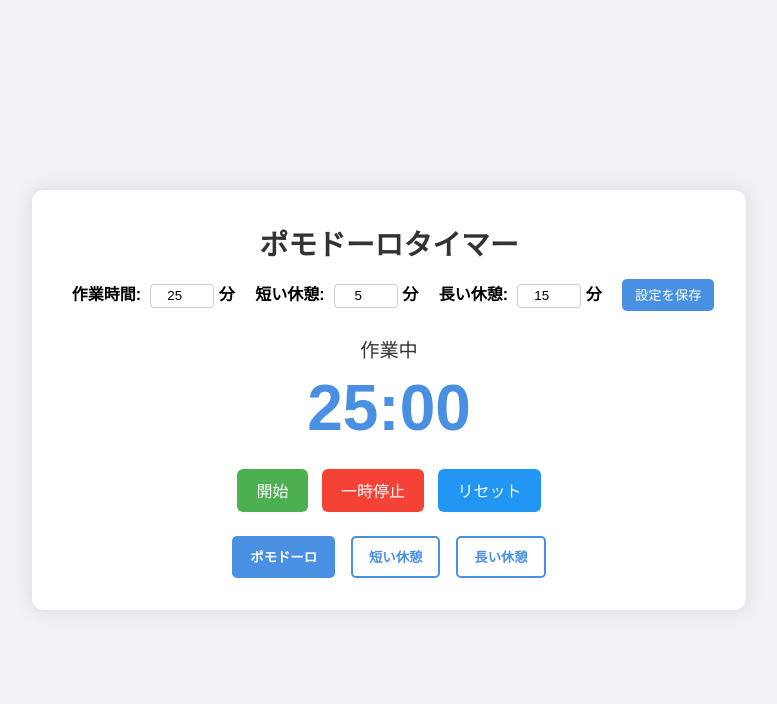
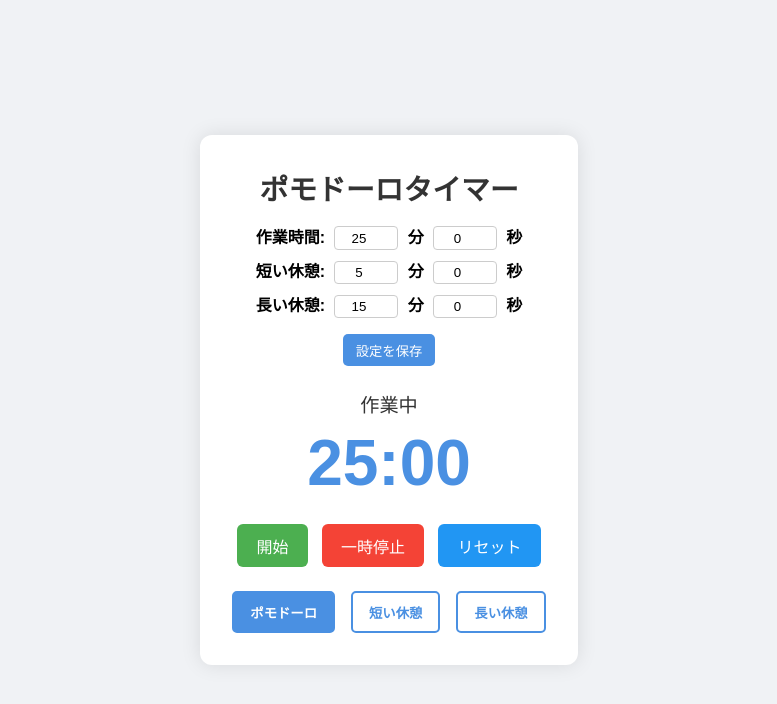
Before and after one commit to nerori7/pomodoro-timer, a plain HTML site: page index.html in a window 1280 px wide. Shown: the whole page, without its empty margins (251-1028 px from the left). Drawn offline with Linux system fonts and the light colour scheme.

Commit message:
秒数設定機能を追加

```diff
--- a/index.html
+++ b/index.html
@@ -12,15 +12,24 @@
 
     <!-- 設定セクション -->
     <div class="settings">
+      <div class="setting-item">
         <label>作業時間:
-        <input type="number" id="workTime" value="25" min="1"> 分
+          <input type="number" id="workMin"      value="25" min="0"> 分
+          <input type="number" id="workSec"      value="0"  min="0" max="59"> 秒
         </label>
+      </div>
+      <div class="setting-item">
         <label>短い休憩:
-        <input type="number" id="shortBreakTime" value="5" min="1"> 分
+          <input type="number" id="shortMin"     value="5"  min="0"> 分
+          <input type="number" id="shortSec"     value="0"  min="0" max="59"> 秒
         </label>
+      </div>
+      <div class="setting-item">
         <label>長い休憩:
-        <input type="number" id="longBreakTime" value="15" min="1"> 分
+          <input type="number" id="longMin"      value="15" min="0"> 分
+          <input type="number" id="longSec"      value="0"  min="0" max="59"> 秒
         </label>
+      </div>
       <button id="applySettings">設定を保存</button>
     </div>
 
@@ -40,8 +49,8 @@
     <!-- モード切替ボタン -->
     <div class="mode-selector">
       <button class="mode-btn active" id="pomodoroBtn">ポモドーロ</button>
-      <button class="mode-btn" id="shortBreakBtn">短い休憩</button>
-      <button class="mode-btn" id="longBreakBtn">長い休憩</button>
+      <button class="mode-btn"         id="shortBreakBtn">短い休憩</button>
+      <button class="mode-btn"         id="longBreakBtn">長い休憩</button>
     </div>
   </div>
 
--- a/script.js
+++ b/script.js
@@ -2,27 +2,31 @@ let timer = null;
 let isRunning = false;
 let currentMode = 'pomodoro';
 
-// デフォルト時間（秒）
+// 各モードの秒数格納オブジェクト
 const times = {
-  pomodoro: 25 * 60,
-  shortBreak: 5 * 60,
-  longBreak: 15 * 60
+  pomodoro:   25 * 60,
+  shortBreak:  5 * 60,
+  longBreak:  15 * 60
 };
 
-// 入力欄の値を times に反映する
+// 入力欄から分・秒を読み取って times を更新
 function updateTimesFromInput() {
-  const w = parseInt(document.getElementById('workTime').value, 10);
-  const s = parseInt(document.getElementById('shortBreakTime').value, 10);
-  const l = parseInt(document.getElementById('longBreakTime').value, 10);
-  times.pomodoro   = (isNaN(w) ? 25 : w) * 60;
-  times.shortBreak = (isNaN(s) ?  5 : s) * 60;
-  times.longBreak  = (isNaN(l) ? 15 : l) * 60;
+  const wM = parseInt(document.getElementById('workMin').value,      10);
+  const wS = parseInt(document.getElementById('workSec').value,      10);
+  const sM = parseInt(document.getElementById('shortMin').value,     10);
+  const sS = parseInt(document.getElementById('shortSec').value,     10);
+  const lM = parseInt(document.getElementById('longMin').value,      10);
+  const lS = parseInt(document.getElementById('longSec').value,      10);
+
+  times.pomodoro   = ((isNaN(wM) ? 25 : wM) * 60) + (isNaN(wS) ? 0 : wS);
+  times.shortBreak = ((isNaN(sM) ?  5 : sM) * 60) + (isNaN(sS) ? 0 : sS);
+  times.longBreak  = ((isNaN(lM) ? 15 : lM) * 60) + (isNaN(lS) ? 0 : lS);
 }
 
-// 現在残り時間（秒）
+// 現在の残秒数
 let timeLeft = times.pomodoro;
 
-// 表示を更新
+// 表示更新
 function updateDisplay() {
   const m = String(Math.floor(timeLeft / 60)).padStart(2, '0');
   const s = String(timeLeft % 60).padStart(2, '0');
@@ -42,7 +46,6 @@ function setMode(mode) {
   currentMode = mode;
   updateTimesFromInput();
   timeLeft = times[mode];
-  // ボタンの active 切り替え
   document.querySelectorAll('.mode-btn').forEach(btn => btn.classList.remove('active'));
   document.getElementById({
     pomodoro:   'pomodoroBtn',
@@ -63,7 +66,7 @@ function startTimer() {
     } else {
       clearInterval(timer);
       isRunning = false;
-      // 自動で次モードへ
+      // 自動切替：ポモドーロ→短休憩、休憩→ポモドーロ
       if (currentMode === 'pomodoro') {
         setMode('shortBreak');
         startTimer();
@@ -88,17 +91,14 @@ function resetTimer() {
   updateDisplay();
 }
 
-// イベントリスナー
-document.getElementById('applySettings').addEventListener('click', () => {
-  resetTimer();
-});
-document.getElementById('startBtn').addEventListener('click', startTimer);
-document.getElementById('pauseBtn').addEventListener('click', pauseTimer);
-document.getElementById('resetBtn').addEventListener('click', resetTimer);
+// 各種イベント
+document.getElementById('applySettings').addEventListener('click', () => resetTimer());
+document.getElementById('startBtn').      addEventListener('click', startTimer);
+document.getElementById('pauseBtn').      addEventListener('click', pauseTimer);
+document.getElementById('resetBtn').      addEventListener('click', resetTimer);
+document.getElementById('pomodoroBtn').   addEventListener('click', () => setMode('pomodoro'));
+document.getElementById('shortBreakBtn'). addEventListener('click', () => setMode('shortBreak'));
+document.getElementById('longBreakBtn').  addEventListener('click', () => setMode('longBreak'));
 
-document.getElementById('pomodoroBtn').addEventListener('click', () => setMode('pomodoro'));
-document.getElementById('shortBreakBtn').addEventListener('click', () => setMode('shortBreak'));
-document.getElementById('longBreakBtn').addEventListener('click', () => setMode('longBreak'));
-
-// 初期表示
+// 初期化
 setMode('pomodoro');
--- a/styles.css
+++ b/styles.css
@@ -32,27 +32,29 @@ h1 {
 .settings {
   margin-bottom: 1.5rem;
 }
+.setting-item {
+  margin-bottom: 0.5rem;
+}
 .settings label {
-  margin: 0 .5rem;
   font-weight: bold;
 }
-.settings input {
+.settings input[type="number"] {
   width: 4rem;
-  padding: .2rem;
-  margin-left: .3rem;
+  padding: 0.2rem;
+  margin: 0 0.3rem;
   text-align: center;
   border: 1px solid #ccc;
   border-radius: 4px;
 }
 #applySettings {
-  margin-left: .5rem;
-  padding: .4rem .8rem;
+  margin-top: 0.5rem;
+  padding: 0.4rem 0.8rem;
   border: none;
   border-radius: 5px;
   background-color: #4a90e2;
   color: #fff;
   cursor: pointer;
-  transition: background .3s;
+  transition: background 0.3s;
 }
 #applySettings:hover {
   background-color: #357ABD;
@@ -65,7 +67,7 @@ h1 {
 #modeLabel {
   font-size: 1.2rem;
   color: #333;
-  margin-bottom: .5rem;
+  margin-bottom: 0.5rem;
 }
 #timeDisplay {
   font-size: 4rem;
@@ -78,14 +80,14 @@ h1 {
   margin-bottom: 1.5rem;
 }
 .btn {
-  padding: .6rem 1.2rem;
+  padding: 0.6rem 1.2rem;
   font-size: 1rem;
   border: none;
   border-radius: 6px;
-  margin: 0 .3rem;
+  margin: 0 0.3rem;
   color: #fff;
   cursor: pointer;
-  transition: background .3s;
+  transition: background 0.3s;
 }
 .start {
   background-color: #4CAF50;
@@ -113,14 +115,14 @@ h1 {
   gap: 1rem;
 }
 .mode-btn {
-  padding: .6rem 1rem;
+  padding: 0.6rem 1rem;
   background: none;
   border: 2px solid #4a90e2;
   border-radius: 5px;
   color: #4a90e2;
   font-weight: bold;
   cursor: pointer;
-  transition: all .3s;
+  transition: all 0.3s;
 }
 .mode-btn.active {
   background-color: #4a90e2;
```
Lines whose indentation alone changed are shown as unchanged.
